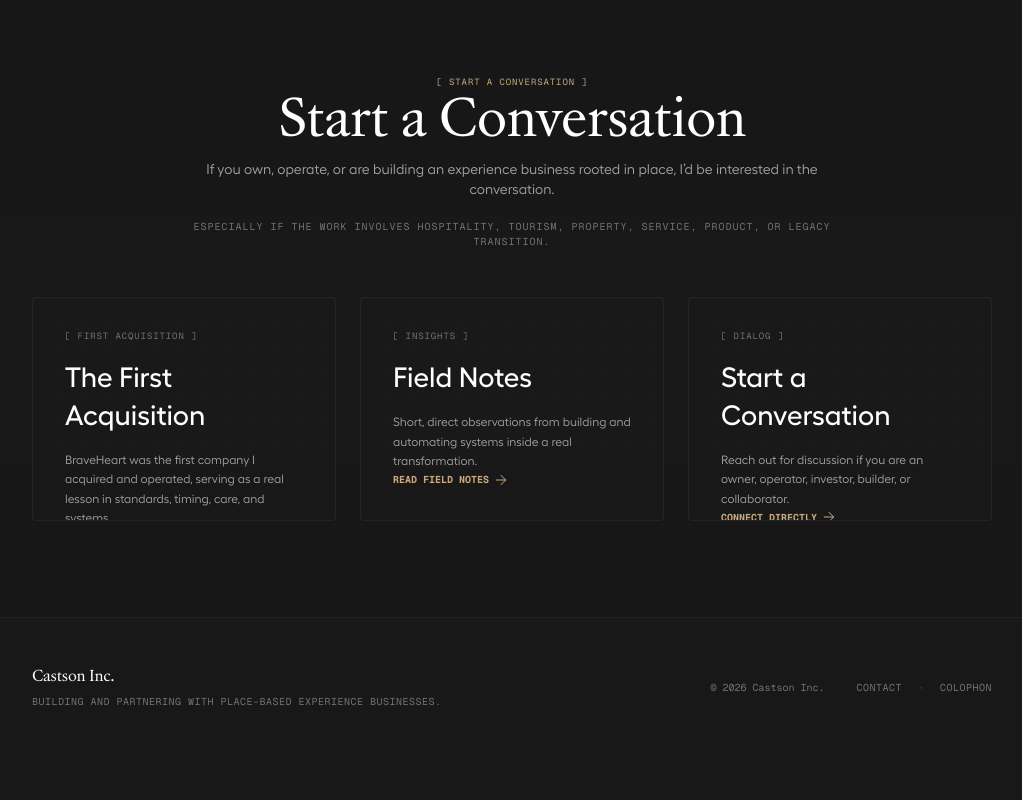
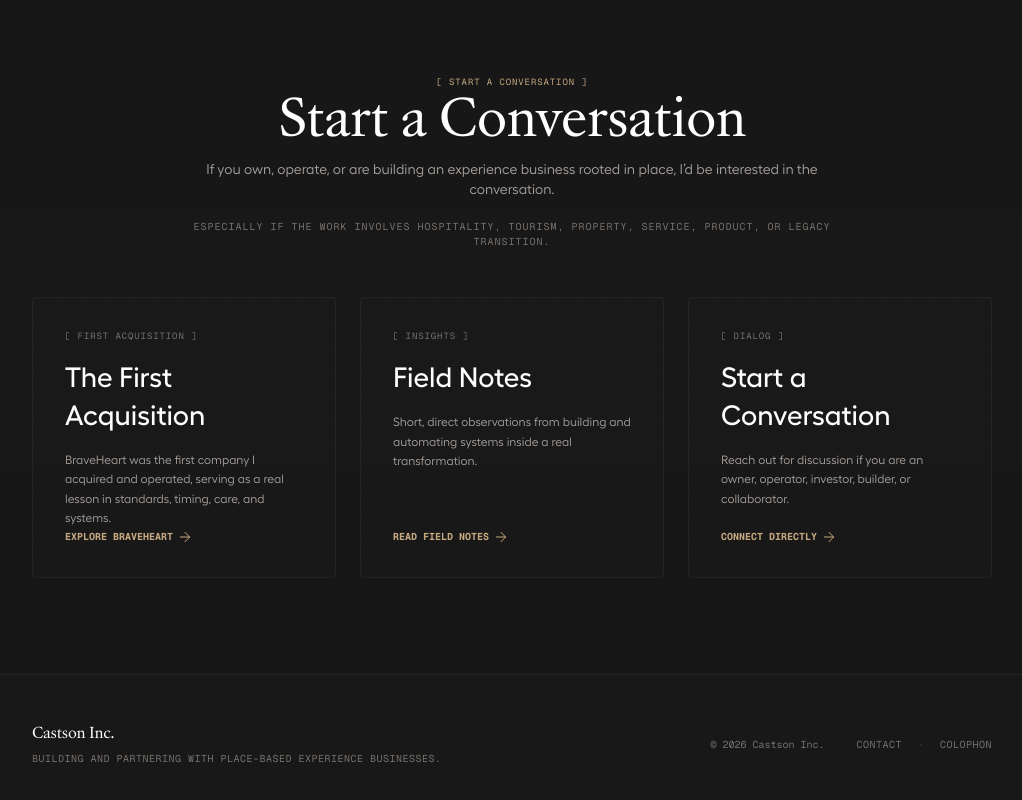
Before and after one commit to ee-prog/castson-site, a Next.js app: page / in a window 1280 px wide. Shown: the part 6392-7192 px from the top of the page, without its empty margins (128-1150 px from the left). Before the commit the page ends 7149 px from the top, so only its background shows below. Built offline with nearby package versions, Linux system fonts and the light colour scheme.

Commit message:
fix: change homepage cta card heights from h-56 to min-h-56 to prevent text overflow

```diff
--- a/src/app/page.tsx
+++ b/src/app/page.tsx
@@ -614,7 +614,7 @@ export default function Home() {
               {/* CTA 1: BraveHeart */}
               <Link
                 href="/braveheart"
-                className="group relative rounded-sm border border-white/5 bg-zinc-900/20 p-6 sm:p-8 flex flex-col justify-between h-56 hover:border-emerald-400/30 transition-all duration-500 overflow-hidden"
+                className="group relative rounded-sm border border-white/5 bg-zinc-900/20 p-6 sm:p-8 flex flex-col justify-between min-h-56 hover:border-emerald-400/30 transition-all duration-500 overflow-hidden"
               >
                 <div className="absolute inset-0 bg-[linear-gradient(to_right,#ffffff01_1px,transparent_1px),linear-gradient(to_bottom,#ffffff01_1px,transparent_1px)] bg-[size:1.5rem_1.5rem] pointer-events-none"></div>
                 <div className="space-y-4 relative z-10">
@@ -635,7 +635,7 @@ export default function Home() {
               {/* CTA 2: Field Notes */}
               <Link
                 href="/field-notes"
-                className="group relative rounded-sm border border-white/5 bg-zinc-900/20 p-6 sm:p-8 flex flex-col justify-between h-56 hover:border-emerald-400/30 transition-all duration-500 overflow-hidden"
+                className="group relative rounded-sm border border-white/5 bg-zinc-900/20 p-6 sm:p-8 flex flex-col justify-between min-h-56 hover:border-emerald-400/30 transition-all duration-500 overflow-hidden"
               >
                 <div className="absolute inset-0 bg-[linear-gradient(to_right,#ffffff01_1px,transparent_1px),linear-gradient(to_bottom,#ffffff01_1px,transparent_1px)] bg-[size:1.5rem_1.5rem] pointer-events-none"></div>
                 <div className="space-y-4 relative z-10">
@@ -656,7 +656,7 @@ export default function Home() {
               {/* CTA 3: Contact */}
               <Link
                 href="/contact"
-                className="group relative rounded-sm border border-white/5 bg-zinc-900/20 p-6 sm:p-8 flex flex-col justify-between h-56 hover:border-emerald-400/30 transition-all duration-500 overflow-hidden"
+                className="group relative rounded-sm border border-white/5 bg-zinc-900/20 p-6 sm:p-8 flex flex-col justify-between min-h-56 hover:border-emerald-400/30 transition-all duration-500 overflow-hidden"
               >
                 <div className="absolute inset-0 bg-[linear-gradient(to_right,#ffffff01_1px,transparent_1px),linear-gradient(to_bottom,#ffffff01_1px,transparent_1px)] bg-[size:1.5rem_1.5rem] pointer-events-none"></div>
                 <div className="space-y-4 relative z-10">
```
